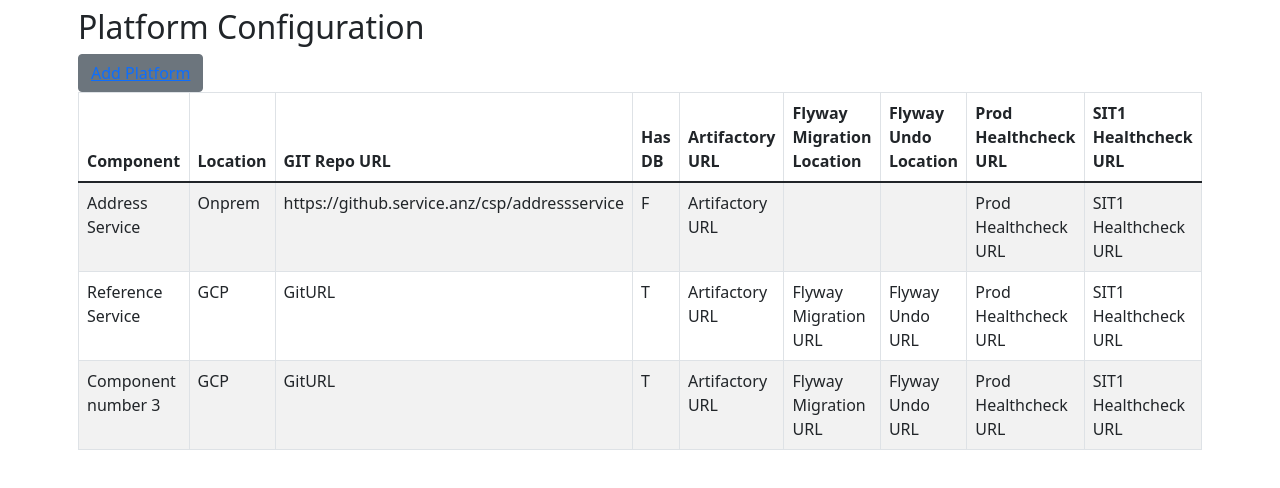
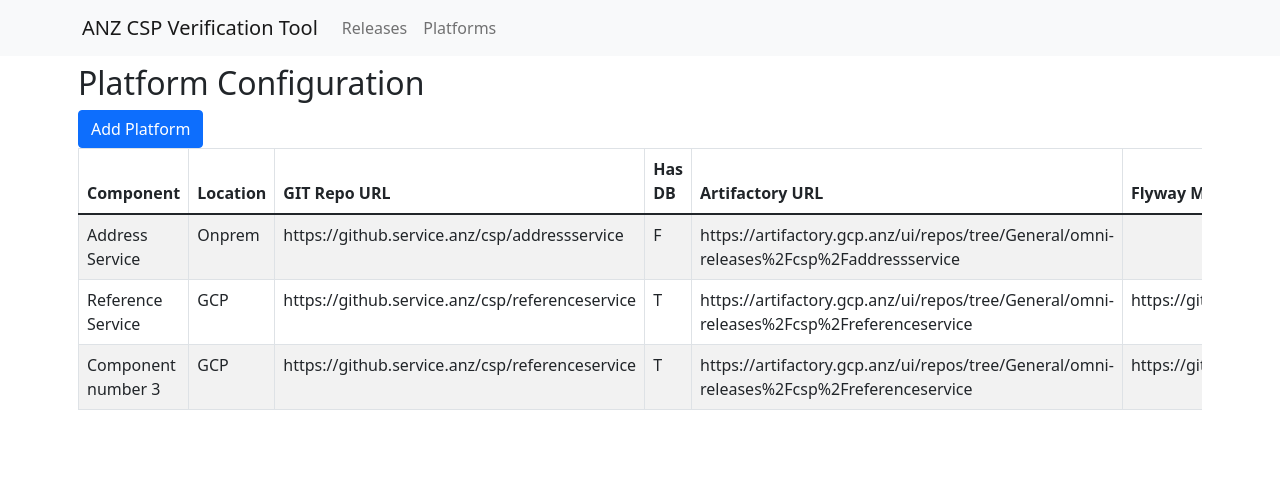
Before and after one commit to sameerargadeinfy/cisptool, a React (Create React App) app: page /platforms in a window 1280 px wide. Shown: the top 488 px of the page. Built offline with nearby package versions, Linux system fonts and the light colour scheme.

Commit message:
Added Routes and Modals

```diff
--- a/src/App.js
+++ b/src/App.js
@@ -1,17 +1,21 @@
 import './App.css';
-import { Outlet } from 'react-router-dom';
-import Releases, {} from './routes/releases'
-import PlatformConfig from './routes/platformConfig';
-import AddPlatform from './routes/addPlatform';
+import { Outlet,Link } from 'react-router-dom';
 import React,{Component} from 'react';
-import {BrowserRouter as Router,Routes,Switch,Route,Navigate} from 'react-router-dom';
-
+import { Nav, NavDropdown, Navbar, Container } from "react-bootstrap";
 class App extends Component {
   render(){
     return (
       <div>
-        <h1>Main Page</h1>
-
+        <Navbar bg="light" variant="light">
+          <Container>
+            <Navbar.Brand>ANZ CSP Verification Tool</Navbar.Brand>
+              <Nav className="me-auto">
+              <Nav.Link as={Link} to='/releases'>Releases</Nav.Link>
+              <Nav.Link as={Link} to='/platforms'>Platforms</Nav.Link>
+              </Nav>
+          </Container>
+        </Navbar>
+        <Outlet></Outlet>
       </div>
     );
   }
--- a/src/index.js
+++ b/src/index.js
@@ -20,21 +20,15 @@ root.render(
   <React.StrictMode>
     <BrowserRouter>
       <Routes>
-        <Route path="/" element={<App />} />
-        <Route path="releases" element={<Releases />}></Route>
+        <Route path="/" element={<App />}>
+        <Route path="releases" element={<Releases />}/>
         <Route path="releases/:releaseNumber" element={<Release />} />
         <Route path="/create" element={<CreateRelease />} />
-        <Route path="/platforms" element = {<PlatformConfig/>}></Route>
-        <Route path="/addPlatform" element = {<AddPlatform/>}></Route>
-        <Route path="/platforms/:component" element={<EditPlatform/>}></Route>
-        <Route
-          path="/*"
-          element={
-            <main style={{ padding: "1rem" }}>
-              <p>There's nothing here!</p>
-            </main>
-          }
-        />
+        <Route path="platforms" element = {<PlatformConfig/>}/>
+        <Route path="edit/:componentName/:componentLocation" element={<EditPlatform/>}></Route>
+        <Route exact path="platforms/addPlatform" element = {<AddPlatform/>}></Route>
+        <Route path="*" element={<main style={{ padding: "1rem" }}><p>There's nothing here!</p></main>}/>
+        </Route>
       </Routes>
 
     </BrowserRouter>
--- a/src/routes/addPlatform.jsx
+++ b/src/routes/addPlatform.jsx
@@ -35,7 +35,6 @@ class AddPlatform extends Component{
 
     AddPlatformtoDatabase=()=>{
         alert("Platform added successfully")
-        console.log(this.state);
 
         /*
         var addUrl = ""
--- a/src/routes/editPlatform.jsx
+++ b/src/routes/editPlatform.jsx
@@ -1,9 +1,24 @@
 import React, {Component} from 'react';
 import 'bootstrap/dist/css/bootstrap.css';
 import axios from 'axios';
-import {Link} from 'react-router-dom';
+import {Link,useParams} from 'react-router-dom';
 
-class AddPlatform extends Component{
+
+//High level functional component to use react hooks (useParams), not usable in class components
+const withRouter = WrappedComponent => props => {
+    const params = useParams();
+    // etc... other react-router-dom v6 hooks
+
+    return ( //Pass hooks as a prop
+      <WrappedComponent
+        {...props}
+        params={params}
+        // etc...
+      />
+    );
+  };
+
+class EditPlatform extends Component{
     state = {
         component: null,
         location: "On-Prem",
@@ -33,8 +48,8 @@ class AddPlatform extends Component{
         }
     }
 
-    AddPlatformtoDatabase=()=>{
-        alert("Platform added successfully")
+    submitEdit=()=>{
+        alert("Platform Edited successfully")
         console.log(this.state);
 
         /*
@@ -53,56 +68,63 @@ class AddPlatform extends Component{
         //Add redux to add to response list
     }
 
+    componentDidMount(){
+        const {componentName,componentLocation} = this.props.params;
+        this.setState({component:componentName,location:componentLocation});
+        //Get result from table using axios
+    }
+
     render(){
         return(
         <div style = {{width:500, margin: '0px auto'}}>
-            <h3 className="text-center">Add Platform</h3>
+            <h3 className="text-center">Edit Platform</h3>
+
             <form>
                 <div className = 'form-group'>
                     <label>Component Name</label>
-                    <input className = 'form-control' onChange={this.handleChange} name="component"></input>
+                    <input className = 'form-control' defaultValue = {this.state.component} name="component" disabled={true}></input>
                     <span className='text-danger'>{this.state.nameError}</span>
                 </div>
                 <div>
                     <label>Location</label>
-                    <select onChange={e=>this.setState({location:e.target.value})} className='form-control'>
+                    <select defaultValue={this.state.location} className='form-control' disabled={true}>
                         <option value = "On-Prem">On-Prem</option>
                         <option value = "GCP">GCP</option>
                     </select>
                 </div>
                 <div className = 'form-group'>
                     <label>Github URL</label>
-                    <input className = 'form-control' onChange={this.handleChange} name="gitURL"></input>
+                    <input className = 'form-control' onChange={this.handleChange} name="gitURL" defaultValue={this.state.gitURL}></input>
                 </div>
                 <div>
                     <label>Has Database?</label>
-                    <select onChange={e=>this.setState({hasDB:e.target.value})} className='form-control'>
+                    <select onChange={e=>this.setState({hasDB:e.target.value})} defaultValue={this.state.hasDB} className='form-control'>
                         <option value = "true">True</option>
                         <option value = "false">False</option>
                     </select>
                 </div>
                 <div className = 'form-group'>
                     <label>Artifactory URL</label>
-                    <input className="form-control" onChange={this.handleChange} name="artiURL"></input>
+                    <input className="form-control" onChange={this.handleChange} name="artiURL" defaultValue={this.state.artiURL}></input>
                 </div>
                 <div className = 'form-group'>
                     <label>Flyway Migration URL</label>
-                    <input className='form-control' onChange={this.handleChange} name="flywayMigration"></input>
+                    <input className='form-control' onChange={this.handleChange} name="flywayMigration" defaultValue={this.state.flywayMigration}></input>
                 </div>
                 <div>
                     <label>Flyway Undo URL</label>
-                    <input className='form-control' onChange={this.handleChange} name="flywayUndo"></input>
+                    <input className='form-control' onChange={this.handleChange} name="flywayUndo" defaultValue={this.state.flywayUndo}></input>
                 </div>
                 <div>
                     <label>Production Health</label>
-                    <input className='form-control' onChange={this.handleChange} name="prodHealth"></input>
+                    <input className='form-control' onChange={this.handleChange} name="prodHealth" defaultValue={this.state.prodHealth}></input>
                 </div>
                 <div>
                     <label>SIT1 Health</label>
-                    <input className='form-control' onChange={this.handleChange} name="sit1Health"></input>
+                    <input className='form-control' onChange={this.handleChange} name="sit1Health" defaultValue={this.state.sit1Health}></input>
                 </div>
                 <div style={{textAlign:'center'}}>
-                    <button type="button" onClick={this.AddPlatformtoDatabase} className="btn btn-success" disabled = {!(this.state.validForm)}>Add Platform</button>
+                    <button type="button" onClick={this.submitEdit} className="btn btn-success">Submit Edit</button>
                 </div>
             </form>
 
@@ -111,4 +133,4 @@ class AddPlatform extends Component{
     };
 }
 
-export default AddPlatform;
+export default withRouter(EditPlatform);
--- a/src/routes/platformConfig.jsx
+++ b/src/routes/platformConfig.jsx
@@ -1,7 +1,7 @@
 import React, {Component} from 'react';
 import 'bootstrap/dist/css/bootstrap.css';
-import { Container, Table, Card, Button } from "reactstrap";
-import {Link} from 'react-router-dom';
+import { Container, Table, Button } from "reactstrap";
+import {Link,Navigate} from 'react-router-dom';
 import Modal from 'react-bootstrap/Modal';
 
 class PlatformConfig extends Component{
@@ -11,67 +11,66 @@ class PlatformConfig extends Component{
             location: "Onprem",
             gitURL: "https://github.service.anz/csp/addressservice",
             hasDb: false,
-            artiURL: "Artifactory URL",
+            artiURL: "https://artifactory.gcp.anz/ui/repos/tree/General/omni-releases%2Fcsp%2Faddressservice",
             flywayMigration: null,
             flywayUndo: null,
-            prodHealth: "Prod Healthcheck URL",
-            sit1Health: "SIT1 Healthcheck URL",
+            prodHealth: "https://lb.csp.service.anz/api/addressservice/healthcheck/up",
+            sit1Health: "https://addressservice-csp-test-fuchsia.apps.omni.service.test/api/addressservice/healthcheck/up",
 
         },
         {
             component: "Reference Service",
             location: "GCP",
-            gitURL: "GitURL",
+            gitURL: "https://github.service.anz/csp/referenceservice ",
             hasDb: true,
-            artiURL: "Artifactory URL",
-            flywayMigration: "Flyway Migration URL",
-            flywayUndo: "Flyway Undo URL",
-            prodHealth: "Prod Healthcheck URL",
-            sit1Health: "SIT1 Healthcheck URL",
+            artiURL: "https://artifactory.gcp.anz/ui/repos/tree/General/omni-releases%2Fcsp%2Freferenceservice",
+            flywayMigration: "https://github.service.anz/csp/referenceservice/tree/develop/db/src/main/resources/db/migration/oracle",
+            flywayUndo: "https://github.service.anz/csp/referenceservice/tree/develop/db/src/main/resources/db/undo/oracle",
+            prodHealth: "https://lb.csp.service.anz/api/referenceservice/healthcheck/up",
+            sit1Health: "https://referenceservice-csp-test-fuchsia.apps.omni.service.test/api/referenceservice/healthcheck/up",
 
         }
         ,
         {
             component: "Component number 3",
             location: "GCP",
-            gitURL: "GitURL",
+            gitURL: "https://github.service.anz/csp/referenceservice",
             hasDb: true,
-            artiURL: "Artifactory URL",
-            flywayMigration: "Flyway Migration URL",
-            flywayUndo: "Flyway Undo URL",
-            prodHealth: "Prod Healthcheck URL",
-            sit1Health: "SIT1 Healthcheck URL"
-
+            artiURL: "https://artifactory.gcp.anz/ui/repos/tree/General/omni-releases%2Fcsp%2Freferenceservice",
+            flywayMigration: "https://github.service.anz/csp/referenceservice/tree/develop/db/src/main/resources/db/migration/psql",
+            flywayUndo: "https://github.service.anz/csp/referenceservice/tree/develop/db/src/main/resources/db/undo/psql",
+            prodHealth: "https://referenceservice.csp.gcp.anz/api/referenceservice/healthcheck/up",
+            sit1Health: "https://referenceservice-preprod.csp.gcpnp.anz/api/referenceservice/healthcheck/up"
         }];
         return data;
     }
 
     state = {
         show:false,
-        selectedComponent:""
+        selectedComponent:null,
+        selectedLocation:null,
+        enableButtons:true
     }
 
     handleShow= ()=>{
         this.setState({show:true})
-        console.log(this.state.show);
     }
     handleHide= ()=>{
         this.setState({show:false})
     }
 
-    handleEdit(){
-        alert("Edited")
+    handleEdit=()=>{
+        var compName = this.state.selectedComponent+this.state.selectedLocation;
+        console.log(compName);
+        return(<Navigate to='platforms/addPlatforms'></Navigate>);
     }
 
     handleDelete(){
-        alert("Deleted")
+        alert("Deleted");
     }
 
     handleRowClick=(data)=>{
-        console.log(data.component);
-        this.setState({selectedComponent:data.component})
-        this.setState({show:true});
-
+        this.setState({selectedComponent:data.component,selectedLocation:data.location,show:true},()=>{this.setState({enableButtons:false})});
     }
 
     render(){
@@ -80,7 +79,7 @@ class PlatformConfig extends Component{
             <>
             <Container className = "p-2">
                 <h2>Platform Configuration</h2>
-                <Button><Link to="/addPlatform">Add Platform</Link></Button>
+                <Link to="addPlatform" className='btn btn-primary'>Add Platform</Link>
 
                 <Modal show={this.state.show} onHide={this.handleHide}>
                     <Modal.Header closeButton>
@@ -90,8 +89,8 @@ class PlatformConfig extends Component{
                         What would you like to do?
                     </Modal.Body>
                     <Modal.Footer>
-                        <Button className = "btn btn-warning" onClick={this.handleEdit}>Edit</Button>
-                        <Button className = "btn btn-danger" onClick={this.handleDelete}>Delete</Button>
+                        <Link className='btn btn-warning' to={'/edit/'+this.state.selectedComponent+'/'+this.state.selectedLocation}>Edit</Link>
+                        <Button className = "btn btn-danger" onClick={this.handleDelete} disabled={this.state.enableButtons}>Delete</Button>
                     </Modal.Footer>
                 </Modal>
 
```
